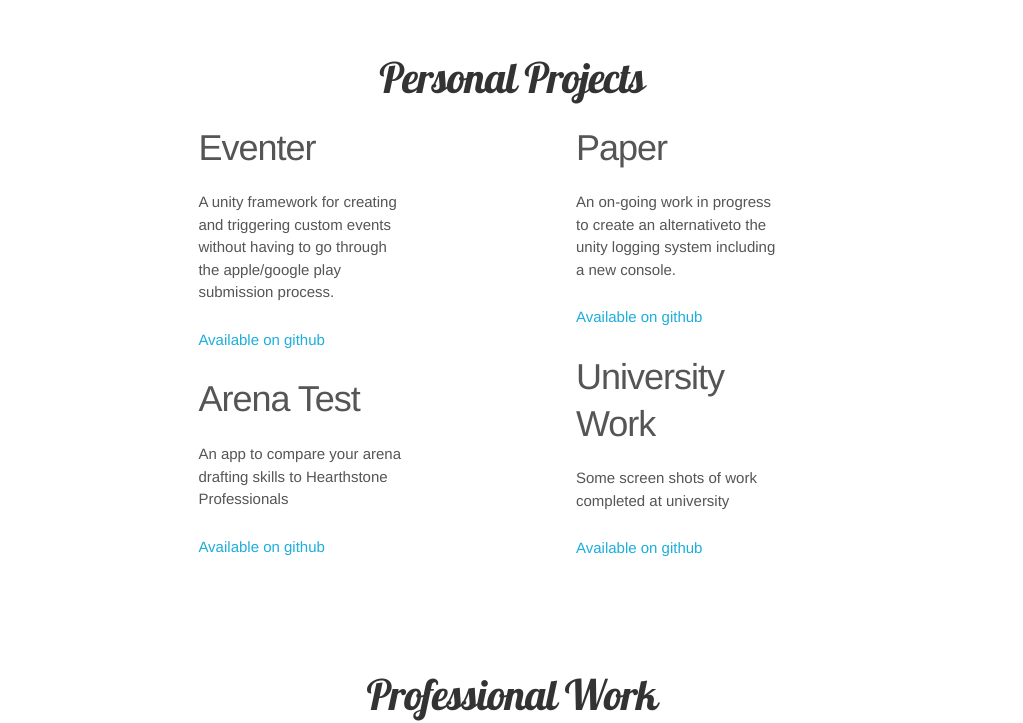
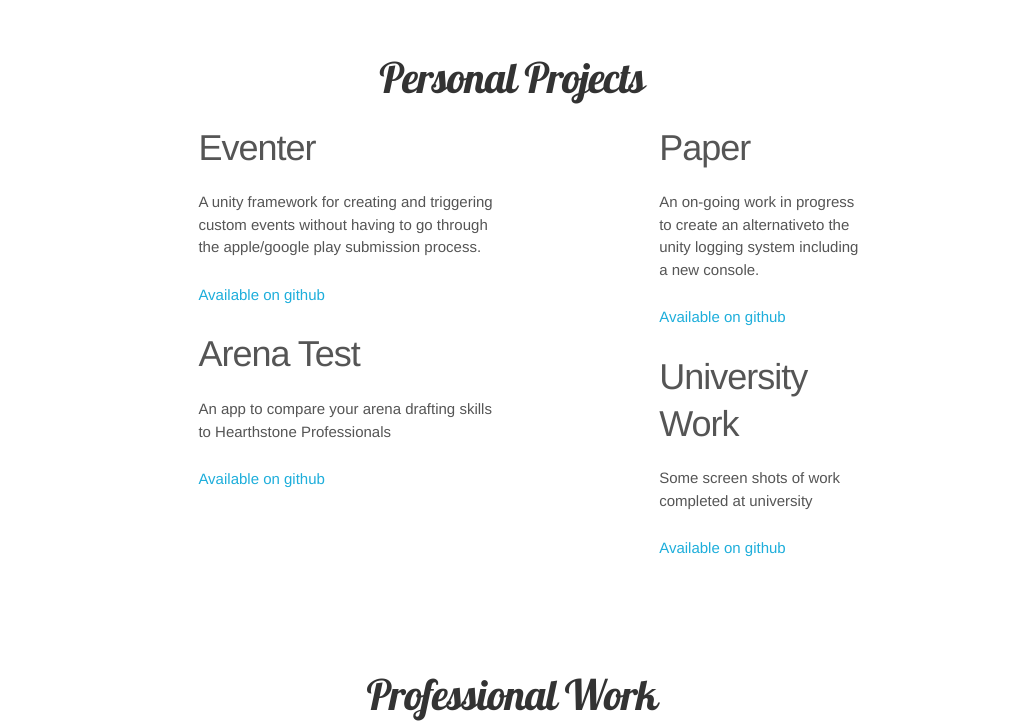
Before and after one commit to IrishBrogrammer/Portfolio, a plain HTML site: page index.html in a window 1280 px wide. Shown: the part 960-1683 px from the top of the page, without its empty margins (128-1151 px from the left). Drawn offline with nearby package versions, Linux system fonts and the light colour scheme.

Commit message:
trying wider columns

```diff
--- a/index.html
+++ b/index.html
@@ -67,7 +67,7 @@
            <div class = "Projects">
              <h2 class = "sectionTitle"> Personal Projects </h2>
 
-              <div class = "offset-by-two three columns">
+              <div class = "offset-by-two four columns">
                 <div class = "Project Container" data-bind = "foreach : Projects">
                   <div class = "IsVisProject" data-bind = 'visible:  $index() % 2 == 0'>
                     <h3 data-bind = " text: Title"></h3>
```
